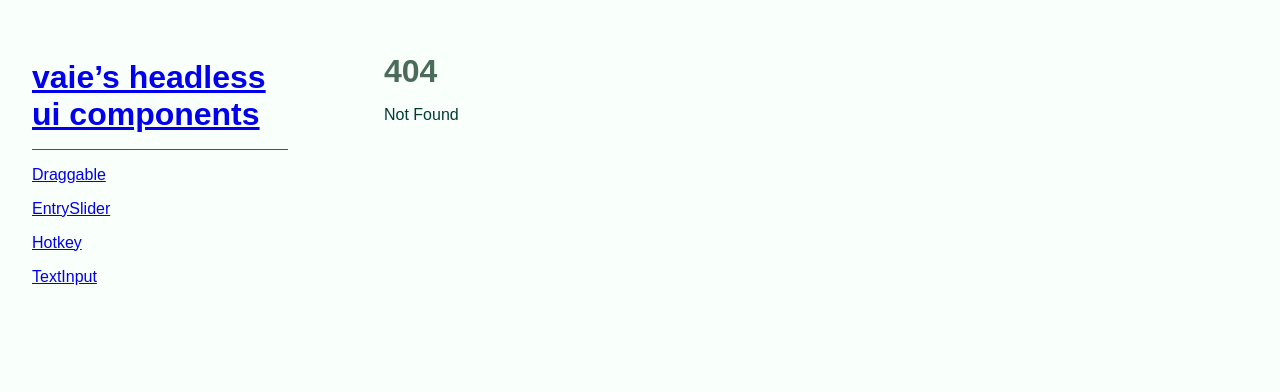
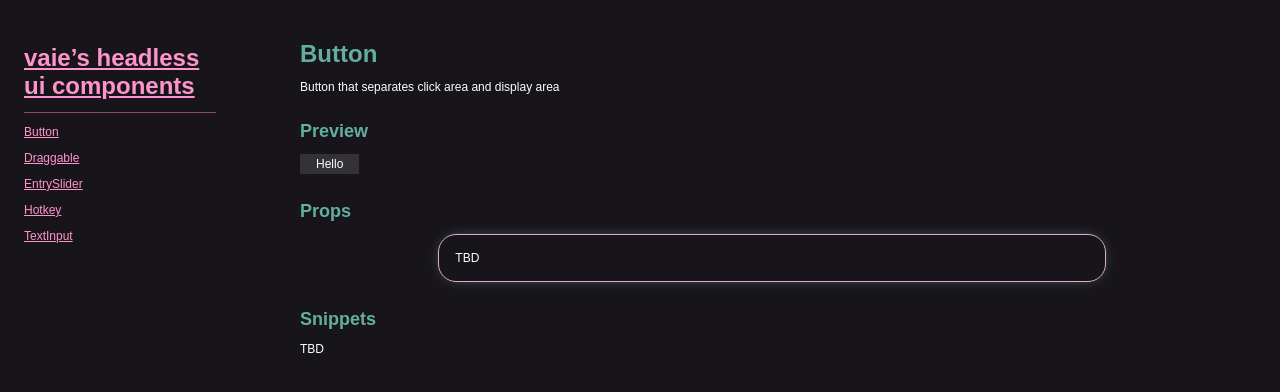
Before and after one commit to wooningeire/mono, a SvelteKit app in the folder hui/: page /Button in a window 1280 px wide. Before the commit this address had no page. Shown: the top 392 px of the page. Built offline with nearby package versions, Linux system fonts and the light colour scheme; a web font is replaced by a local one.

Commit message:
feat: add button to hui

```diff
--- a/hui/package.json
+++ b/hui/package.json
@@ -1,6 +1,6 @@
 {
 	"name": "@vaie/hui",
-	"version": "0.2.1",
+	"version": "0.3.0",
 	"scripts": {
 		"dev": "vite dev",
 		"build": "vite build && npm run prepack",
--- /dev/null
+++ b/hui/src/lib/Button/Root.svelte
@@ -0,0 +1,129 @@
+<script lang="ts">
+import type { Snippet } from "svelte";
+import type { HTMLButtonAttributes } from "svelte/elements";
+
+let {
+    children,
+    keyHeld = false,
+    displayClass,
+    buttonStyle = "text",
+    noBg = false,
+    ...buttonProps
+}: {
+    children: Snippet,
+    keyHeld?: boolean,
+    buttonStyle?: "text" | "image" | "icon",
+    displayClass?: string,
+    noBg?: boolean,
+} & HTMLButtonAttributes = $props();
+</script>
+
+<button
+    class:no-bg={noBg}
+    {...buttonProps}
+>
+    <button-display
+        class:key-held={keyHeld}
+        class:text-button={buttonStyle === "text"}
+        class:icon-button={buttonStyle === "icon"}
+        class={displayClass}
+        class:no-bg={noBg}
+    >
+        {@render children?.()}
+    </button-display>
+</button>
+
+<style lang="scss">
+$bg-col: var(--bg-col, oklch(1 0 0));
+
+button {
+    margin: 0;
+    padding: 0;
+    display: grid;
+    place-items: stretch;
+
+    border: none;
+    background: none;
+
+
+    font-family: var(--font-family);
+
+    --bg-stripe-1-col: oklch(from #{$bg-col} l c h / 0.125);
+    --bg-stripe-2-col: oklch(from #{$bg-col} l c h / 0.25);
+    --inset-box-shadow: 0 1em 2em oklch(from #{$bg-col} l c h / 0.0625) inset;
+    --outset-box-shadow: 0 0.25rem 1rem 0.5rem oklch(0 0 0 / 0.125);
+
+
+    &:not(.no-bg) {
+        cursor: pointer;
+    }
+
+    &[disabled] {
+        pointer-events: none;
+        opacity: 0.3;
+    }
+
+    button-display {
+        display: block;
+        // border-radius: 1rem;
+
+        pointer-events: none;
+        overflow: hidden;
+
+        transition:
+            transform 0.25s cubic-bezier(0,2.75,.47,1),
+            box-shadow 0.1s cubic-bezier(0,1,.47,1),
+            filter 0.25s ease;
+
+        &.text-button {
+            padding: 0.25rem 1rem;
+        }
+
+        &.icon-button {
+            padding: 0.5rem;
+        }
+
+        &:not(.no-bg) {
+            background: var(--bg-stripe-1-col);
+            // box-shadow:
+            //     $outset-box-shadow,
+            //     $inset-box-shadow;
+
+            backdrop-filter: blur(4px);
+        }
+    }
+
+    &:is(:hover, :focus-visible) > button-display:not(.no-bg),
+    button-display.key-held:not(.no-bg) {
+        transform: translateY(-0.125rem) scale(1.05);
+
+        animation: sliding-background 1s infinite linear;
+        background-color: var(--bg-stripe-1-col);
+        background-image: repeating-linear-gradient(
+            135deg,
+            var(--bg-stripe-1-col) 0,
+            var(--bg-stripe-1-col) 1rem,
+            var(--bg-stripe-2-col) 1rem,
+            var(--bg-stripe-2-col) 2rem,
+        );
+        background-size: calc(100% + 3rem) calc(100% + 3rem);
+
+        z-index: 1;
+
+        @keyframes sliding-background {
+            from {
+                background-position: -2.828427rem -2.828427rem; // 2 * sqrt(2)
+            }
+            to {
+                background-position: 0 0;
+            }
+        }
+    }
+}
+
+:global(a:active) button-display:not(.no-bg),
+button:active > button-display:not(.no-bg),
+button-display.key-held:not(.no-bg) {
+    transform: translateY(0.0625rem) scale(0.95);
+}
+</style>
--- /dev/null
+++ b/hui/src/lib/Button/index.ts
@@ -0,0 +1 @@
+export { default } from "./Root.svelte";
--- a/hui/src/lib/index.ts
+++ b/hui/src/lib/index.ts
@@ -1,3 +1,4 @@
+export { default as Button } from "./Button/index.js";
 export { default as Draggable } from "./Draggable/index.js";
 export { default as EntrySlider } from "./EntrySlider/index.js";
 export { default as Hotkey } from "./Hotkey/index.js";
--- /dev/null
+++ b/hui/src/routes/(demos)/Button/+page.svelte
@@ -0,0 +1,25 @@
+<script lang="ts">
+    import { Button } from "$lib/index.js";
+import ComponentPage from "../../ComponentPage.svelte";
+    import ComponentProps from "../../ComponentProps.svelte";
+</script>
+
+<ComponentPage
+    title="Button"
+>
+    {#snippet overview()}
+        Button that separates click area and display area
+    {/snippet}
+
+    {#snippet propsSummary()}
+        <ComponentProps>
+            TBD
+        </ComponentProps>
+    {/snippet}
+
+    <Button
+        --bg-col="oklch(1 0 0)"
+    >
+        Hello
+    </Button>
+</ComponentPage>
--- a/hui/src/routes/ComponentProps.svelte
+++ b/hui/src/routes/ComponentProps.svelte
@@ -24,9 +24,9 @@ component-props {
     width: 100ch;
     padding: 1rem;
 
-    border: 1px solid oklch(0.8 0.05 130);
+    border: 1px solid oklch(0.8 0.05 350);
     border-radius: 1.5em;
 
-    box-shadow: 0 0 16px -8px oklch(0.4 0.08 180);
+    box-shadow: 0 0 16px -8px oklch(0.8 0.08 270);
 }
 </style>
--- a/hui/src/routes/ComponentsNav.svelte
+++ b/hui/src/routes/ComponentsNav.svelte
@@ -10,6 +10,7 @@ import Separator from "./Separator.svelte";
 
     <Separator />
 
+    <a href="/Button">Button</a>
     <a href="/Draggable">Draggable</a>
     <a href="/EntrySlider">EntrySlider</a>
     <a href="/Hotkey">Hotkey</a>
--- a/hui/src/routes/Separator.svelte
+++ b/hui/src/routes/Separator.svelte
@@ -4,6 +4,6 @@
 separator-bar {
     flex-basis: 1px;
 
-    background: oklch(0.5 0.1 180);
+    background: oklch(0.5 0.1 350);
 }
 </style>
--- a/hui/src/routes/TextInputDefaultStyle.svelte
+++ b/hui/src/routes/TextInputDefaultStyle.svelte
@@ -55,7 +55,7 @@ text-input-container {
     display: grid;
     place-items: stretch;
 
-    border: 0.0625rem solid oklch(0 0 0 / 0);
+    border: 0.0625rem solid oklch(1 0 0 / 0);
 
     &,
     > * {
@@ -63,8 +63,8 @@ text-input-container {
     }
 
     &:not(.disabled) {
-        box-shadow: 0 0.0625rem 0.125rem oklch(0 0 0 / 0.1);
-        border-color: oklch(0 0 0 / 0.25);
+        box-shadow: 0 0.0625rem 0.125rem oklch(1 0 0 / 0.1);
+        border-color: oklch(1 0 0 / 0.25);
     }
 
     &.disabled {
--- a/hui/src/routes/index.scss
+++ b/hui/src/routes/index.scss
@@ -4,10 +4,11 @@
 
 body {
     font-family: "Averia Libre", "Atkinson Hyperlegible Next", sans-serif;
+    font-size: 0.75rem;
     margin: 0;
 
-    background: oklch(0.995 0.01 150);
-    color: oklch(0.3 0.1 180);
+    background: oklch(0.2 0.01 300);
+    color: oklch(0.995 0.01 180);
 }
 
 code,
@@ -26,20 +27,20 @@ h6 {
 
     font-family: "Belanosima", "Averia Libre", "Atkinson Hyperlegible Next", sans-serif;
     font-weight: 600;
-    color: oklch(0.5 0.05 160);
+    color: oklch(0.7 0.08 180);
 }
 
 
 h1 {
-    font-size: 2rem;
+    font-size: 1.5rem;
 }
 
 code,
 pre {
     padding: 0.0625em 0.5em;
 
-    background: oklch(0.95 0.05 130 / 0.5);
-    border: 1px solid oklch(0.8 0.03 130 / 0.5);
+    background: oklch(0.5 0.1 330 / 0.5);
+    border: 1px solid oklch(0.8 0.1 310 / 0.5);
     border-radius: 0.75em;
 }
 
@@ -61,3 +62,16 @@ button {
 
     color: currentcolor;
 }
+
+a[href] {
+    color: oklch(0.8 0.15 350);
+
+    &:hover,
+    &:focus-within {
+        color: oklch(0.95 0.05 350);
+    }
+
+    &:active {
+        color: oklch(0.8 0.15 350 / 0.1);
+    }
+}
```
Also changed, not shown: hui/src/routes/(demos)/EntrySlider/+page.svelte (+9 -8 lines).
